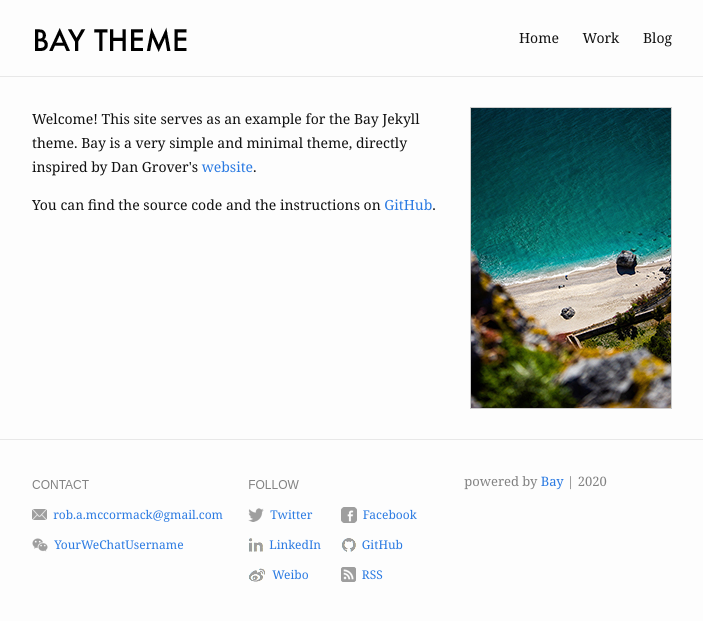
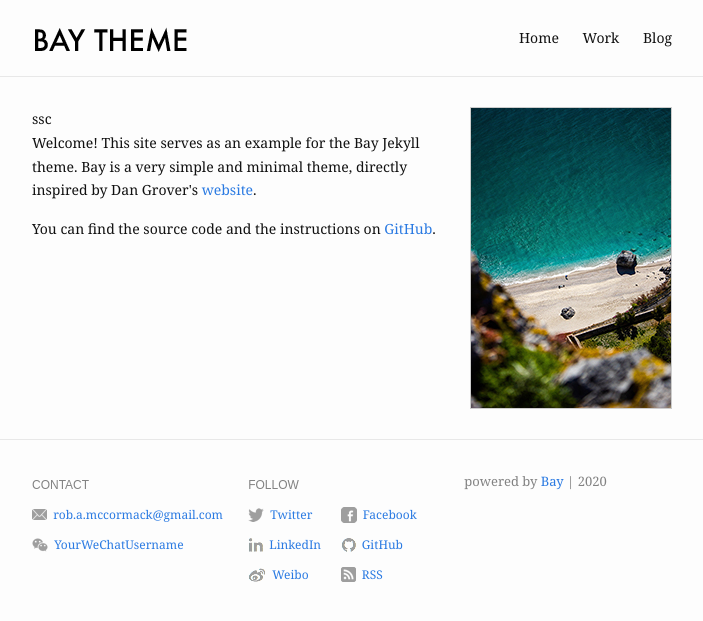
Before and after one commit to Rob-McCormack/ssc, a Jekyll site: the page built from docs/index.md, in a window 1280 px wide. Shown: the top 621 px of the page, without its empty margins (288-991 px from the left). Built offline with Jekyll 4.4.1, drawn with Linux system fonts in a browser that asks for light colours.

Commit message:
added ssc

```diff
--- a/docs/_layouts/home.html
+++ b/docs/_layouts/home.html
@@ -7,7 +7,7 @@
 
     <div class="page-content">
       <div class="wrapper">
-        <div class="home">
+        <div class="home">ssc
           <img
             src="{{ page.profile_picture.src | absolute_url }}"
             alt="{{ page.profile_picture.alt }}"
```
